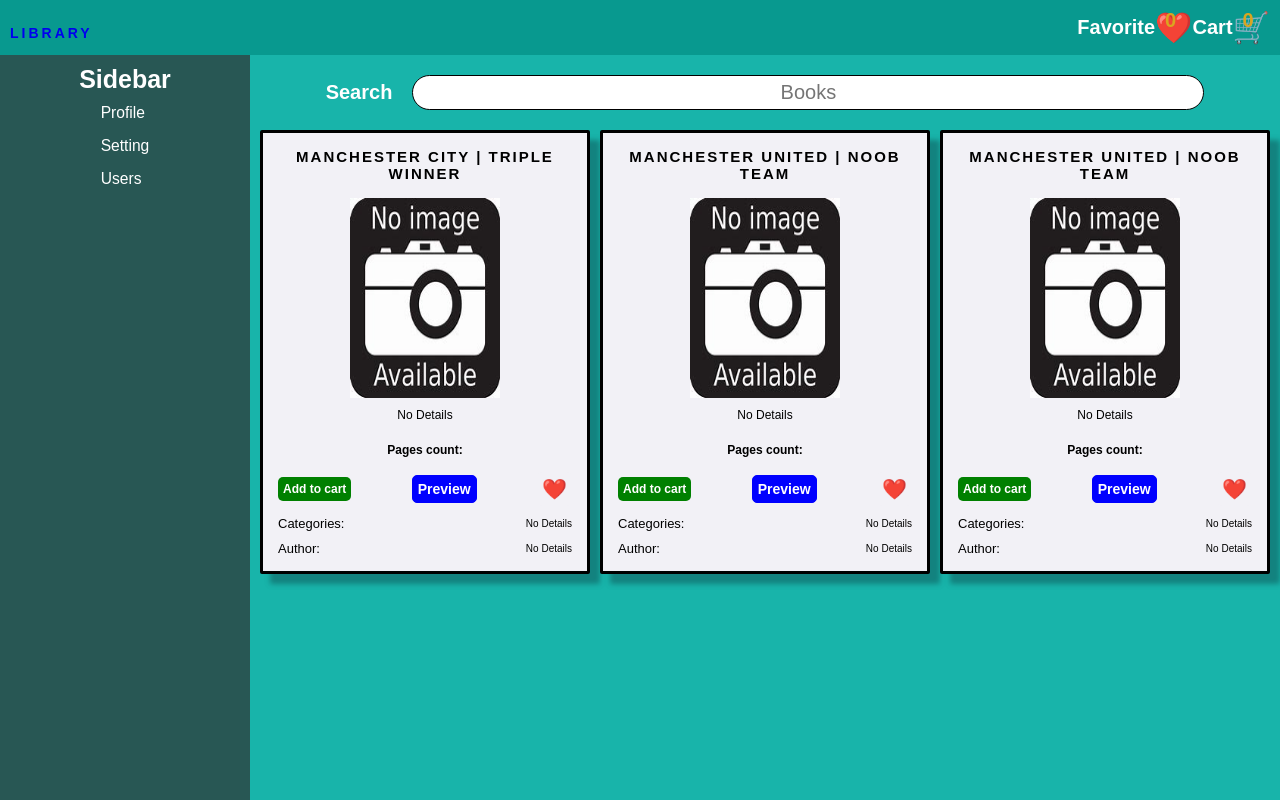
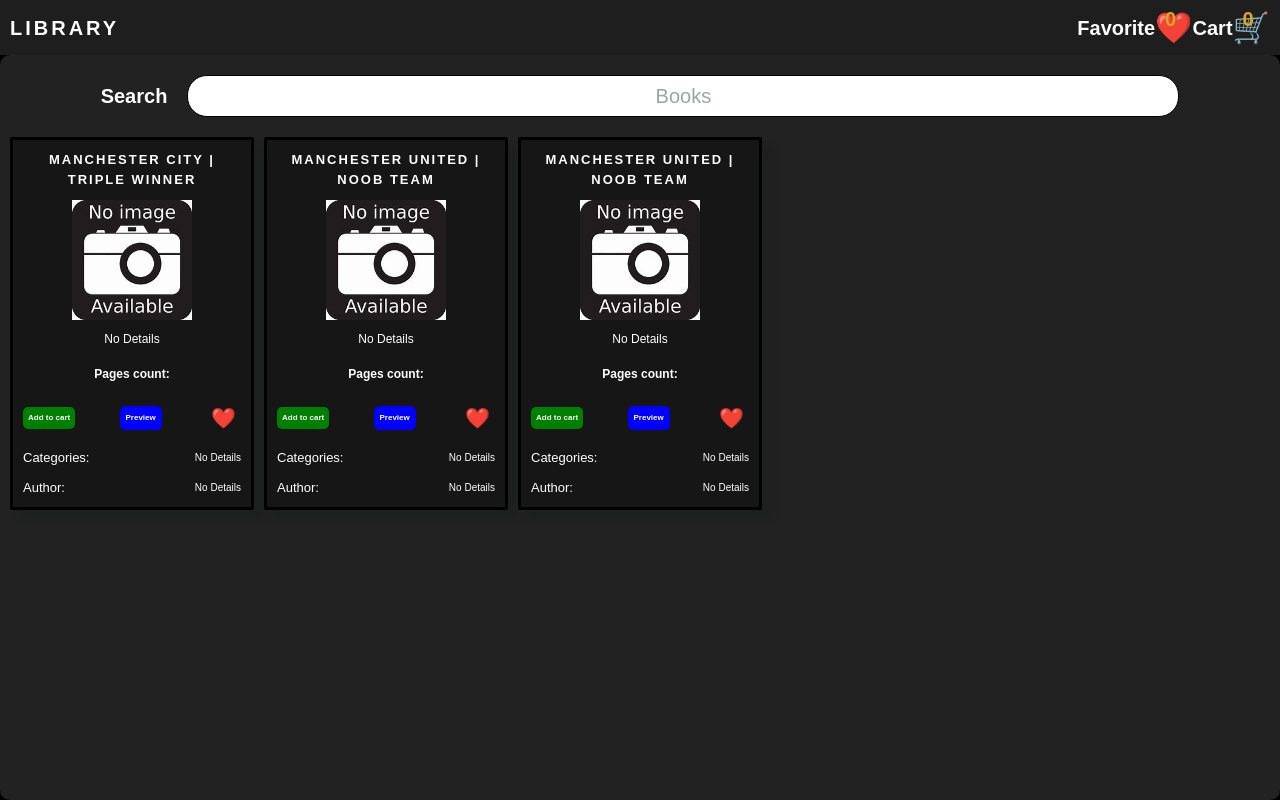
Before and after one commit to thanak81/Library, a React (Vite) app: page / in a window 1280 px wide. Built offline with nearby package versions, Linux system fonts and the light colour scheme.

Commit message:
Library V5

```diff
--- a/index.html
+++ b/index.html
@@ -5,6 +5,7 @@
     <link rel="icon" type="image/svg+xml" href="/vite.svg" />
     <meta name="viewport" content="width=device-width, initial-scale=1.0" />
     <title>Vite + React</title>
+    <script src="https://cdn.tailwindcss.com"></script>
   </head>
   <body>
     <div id="root"></div>
--- a/package.json
+++ b/package.json
@@ -10,6 +10,7 @@
     "preview": "vite preview"
   },
   "dependencies": {
+    "@fortawesome/react-fontawesome": "^0.2.0",
     "react": "^18.2.0",
     "react-dom": "^18.2.0"
   },
--- a/src/App.jsx
+++ b/src/App.jsx
@@ -37,7 +37,6 @@
     }
   });
   const [title, setTitle] = useState("Home | Library");
-
   useEffect(()=>{
     localStorage.setItem('addtoCart',JSON.stringify(addtoCart))
     localStorage.setItem('favorite',JSON.stringify(favorite))
@@ -111,12 +110,23 @@
   //   }
   //   fetchData();
   // },[])
+  const [selectedBook,setSelectedBook] = useState(null)
+  const [openModal, setOpenModal] = useState(false);
 
+
+  function expandModal(book){
+    setSelectedBook(book);
+    setOpenModal(true)
+  }
+  function closeModal(){
+    setSelectedBook(null)
+    setOpenModal(false)
+  }
   return (
     <>
       <div className="container">
         <Header favorite={favorite} addtoCart={addtoCart} />
-        <Sidebar />
+        {/* <Sidebar /> */}
         <Routes>
           <Route
             path="/"
@@ -140,6 +150,11 @@
                     Checker={Checker}
                     favorite={favorite}
                     addToCart={addToCart}
+                    openModal={openModal}
+                    setOpenModal={setOpenModal}
+                    selectedBook={selectedBook}
+                    expandModal={expandModal}
+                    closeModal={closeModal}
                   />
                 }
               />
--- a/src/Components/Header.jsx
+++ b/src/Components/Header.jsx
@@ -23,7 +23,7 @@
 
 function Title() {
     return(
-        <div className="header-library"><Link to="/">LIBRARY</Link></div>
+        <div ><Link to="/" className="header-library">LIBRARY</Link></div>
     )
 }
 
--- /dev/null
+++ b/src/Components/Modals.jsx
@@ -0,0 +1,61 @@
+import React from "react";
+import { useState } from "react";
+import image from "../noimage.jpg";
+
+function Modals({ openModal, onClose, selectedBook, closeModal }) {
+  console.log(selectedBook);
+  if (!openModal) return null;
+
+  let thumbnails =
+    selectedBook.volumeInfo.imageLinks &&
+    selectedBook.volumeInfo.imageLinks.smallThumbnail;
+  let title = selectedBook.volumeInfo.title;
+  let author = selectedBook.volumeInfo.authors;
+  let categories = selectedBook.volumeInfo.categories;
+  let pageCount = selectedBook.volumeInfo.pageCount;
+  let preview = selectedBook.volumeInfo.previewLink;
+  let subtitles = selectedBook.volumeInfo.subtitle;
+  let none = "No Details";
+  return (
+    <div className="overlay">
+      <div className="modalContainer" key={selectedBook.volumeInfo.id}>
+        <img
+          src={!thumbnails ? image : thumbnails}
+          alt={title}
+          onError={({ e }) => {
+            e.onerror = null;
+            e.src = image;
+          }}
+          className="modal-img"
+        />
+        <div className="modalRight">
+          <p className="closeBtn" onClick={closeModal}>
+            X
+          </p>
+          <div className="modal-content">
+            <p className="modal-title">{title}</p>
+            <p className="modal-subname">
+              <span>Author: </span>
+              <span>{author}</span>
+            </p>
+            <p className="modal-subname">
+              <span>Categories: </span>
+              <span>{categories}</span>
+            </p>
+            <p className="modal-subname">
+              <span>Pages Count: </span>
+              <span>{pageCount}</span>
+            </p>
+            <div className="summary-title">Summary</div>
+            <div className="modal-paragraph">{!selectedBook.searchInfo?"No Summary":selectedBook.searchInfo?.textSnippet}</div>
+            <a className="preview-link modal-preview-link" href={preview} target="_blank" rel="noreferrer">
+                Read
+            </a>
+          </div>
+        </div>
+      </div>
+    </div>
+  );
+}
+
+export default Modals;
--- a/src/Pages/FavoritePages.jsx
+++ b/src/Pages/FavoritePages.jsx
@@ -3,7 +3,6 @@
 
 
 function FavoritePage({favorite,handleRemove,setFavorite,setTitle,title}) {
-  console.log("Favorite pAGES")
   const [sortBy,setSortBy] = useState("input")
   const [validation,setValidation] = useState(false)
 
--- a/src/Pages/HomePages/Card.jsx
+++ b/src/Pages/HomePages/Card.jsx
@@ -1,6 +1,7 @@
 import { useEffect } from "react";
 import image from "../../noimage.jpg";
 import PropTypes from "prop-types";
+import Modals from "../../Components/Modals";
 
 export default function Card({
   favorite,
@@ -11,7 +12,12 @@
   Checker,
   addToCart,
   addtoCart,
-  setaddtoCart
+  setaddtoCart,
+  openModal,
+  setOpenModal,
+  selectedBook,
+  expandModal,
+  closeModal
 }) {
   console.log("card")
 
@@ -45,7 +51,7 @@
             <div className="preview-heart">
               {Checker(addtoCart, book.id) ? (
                 <button
-                  className="btn add-to-card"
+                  className="btn add-to-card remove"
                   onClick={() => handleRemove(addtoCart, book.id,setaddtoCart)}
                 >
                   Remove from cart
@@ -59,20 +65,21 @@
                 </button>
               )}
 
-              <a
+              {/* <a
                 className="preview-link"
                 rel="noopener noreferrer"
                 target="_blank"
-                href={preview}
+                href={<Modals openModal={openModal}/>}
               >
                 Preview
-              </a>
+              </a> */}
+              <button className="preview-link" onClick={()=> expandModal(book)}>Preview</button>
               {Checker(favorite, book.id) ? (
-                <button onClick={() => handleRemove(favorite, book.id,setFavorite)}>
+                <button className="heart-btn" onClick={() => handleRemove(favorite, book.id,setFavorite)}>
                   💔
                 </button>
               ) : (
-                <button onClick={() => handleLiked(book)}>❤️</button>
+                <button className="heart-btn" onClick={() => handleLiked(book)}>❤️</button>
               )}
             </div>
             <div className="type">
@@ -86,6 +93,7 @@
           </div>
         );
       })}
+      <Modals openModal={openModal} selectedBook={selectedBook} closeModal={closeModal}/>
     </>
   );
 }
--- a/src/index.css
+++ b/src/index.css
@@ -6,21 +6,25 @@
     font-size: 62.5%;
 }
 
+body{
+    background-color: black;
+
+}
 .container{
     display: grid;
     grid-template-columns:250px auto;
     grid-template-rows: 55px 60px auto;
     grid-template-areas:
-        "header header"
-        "sidebar main"
-        "sidebar main";
-    width: 100vw;
+        "header header header"
+        "main main main"
+        "main main main";
     height: 100vh;
+    max-width: 100%;
 }
 
 
 .header{
-    background-color: #08998f;
+    background-color: #1E1E1E;
     color: white;
     padding: 1rem;
     text-align: center;
@@ -32,7 +36,9 @@
 }
 
 .header-library{
-    font-size: 3rem;
+    color: white;
+    font-weight: bold;
+    font-size: 2rem;
     letter-spacing: 3px;
 }
 
@@ -56,10 +62,11 @@
 }
 
 .sidebar{
+    border-radius: 10px;
     font-size: 4rem;
-    background-color: #285754;
+    background-color: #121212;
     color: white;
-    padding: 10px;
+    padding: 20px;
     display: flex;
     flex-direction: column;
     align-items: center;
@@ -67,6 +74,7 @@
     gap: 10px;
     grid-area: sidebar;
 }
+
 .options{
     display: flex;
     flex-direction: column;
@@ -74,54 +82,45 @@
 }
 
 .content{
+    border-radius: 10px;
     display: flex;
     flex-direction: column;
     grid-area: main;
     font-size: 4rem;
-    background-color: #18b4aa;
+    background-color: #222222;
     color: white;
     padding: 10px;
     gap: 10px;
 }
 
-@media screen and (max-width:800px) {
-    .container{
-    grid-template-areas:
-    "header header"
-    "sidebar sidebar"
-    "main main";
-    }
-    .sidebar{
-        flex-direction: row;
-        gap: 25px;
-        justify-content: space-between;
-    }
-    .options{
-        flex-direction: row;
-        justify-content: center;
+.summary-title{
+    font-weight: bold;
+    font-size: 1.5rem;
+}
 
-    }
+
+.heart-btn{
+    background-color: #161616;
 }
 
 .content-grid{
     display: grid;
-    grid-template-columns: repeat(auto-fill,minmax(250px,1fr));
-    grid-auto-rows:minmax(250px,auto);
+    grid-template-columns: repeat(auto-fill,minmax(215px,1fr));
     gap: 10px;
     word-break: break-all;
 }
 .card{
     border-radius: 2px;
     border: 2px solid white;
-    box-shadow: 10px 10px 5px 0px rgba(17,114,112,0.75);
+    box-shadow: 10px 10px 5px 0px rgba(29, 31, 31, 0.75);
     display: flex;
     flex-direction: column;
-    padding: 15px;
+    padding: 10px;
     gap: 10px;
     color: black;
-    background-color: #f2f1f6 ;
+    background-color: #161616 ;
     border: 3px solid black;
-
+    color: white;
 }
 
 .card:hover{
@@ -133,11 +132,11 @@
     text-align: center;
     text-transform: uppercase;
     font-weight: bold;
-    font-size: 1.5rem;
     letter-spacing: 2px;
     word-break:normal;
     z-index: 1;
     margin-bottom: -10px;
+    font-size: 1.3rem;
 }
 
 .card .desc{
@@ -170,8 +169,7 @@
     font-size: 1rem;
 }
 img{
-    width:150px;
-    height: 200px;
+    height: 120px;
     margin: 0 auto;
 }
 
@@ -186,12 +184,72 @@
     background-color: blue;
     color: white;
     font-weight: bold;
+    font-size: 0.8rem;
+    z-index: 1;
 }
 
 .preview-link:hover{
     background-color: tomato;
 }
+.overlay{
+    position: fixed;
+    height: 100%;
+    width: 100%;
+    z-index: 1;
+}
+.modalContainer{
+    max-width: 800px;
+    width: 100%;
+    position: fixed;
+    top: 40%;
+    left: 50%;
+    transform: translate(-50%,-50%);
+    display: flex;
+    background-color: #161616;
+    box-shadow: 0px 0px 18px 0px rgba(0,0,0,0.85);
+}
+.modal-img{
+    object-fit: cover;
+    height: 250px;
+}
+.modalRight{
+    width: 100%;
+}
+.closeBtn{
+    position: fixed;
+    top: 2px;
+    right: 8px;
+    font-size: 1.5rem;
+    cursor: pointer;
+}
 
+.modal-content{
+    font-size: 2rem;
+    display: flex;
+    flex-direction: column;
+    justify-content: center;
+    text-align: center;
+    padding: 1rem 1.2rem;
+}
+.modal-title{
+    font-size: 3rem;
+    text-transform: uppercase;
+    font-weight: bold;
+}
+.modal-subname{
+    display: flex;
+    justify-content: space-between;
+    font-size: 2rem;
+    font-weight: bold;
+}
+
+.modal-preview-link{
+    font-size: 1.4rem;
+    cursor: pointer;
+}
+.modal-paragraph{
+    padding: 15px;
+}
 .input{
     width: 100%;
     display: flex;
@@ -252,7 +310,7 @@
 .btn{
     background-color: green;
     color:white;
-    font-size: 1.2rem;
+    font-size: 0.8rem;
 }
 
 .no-favorite{
@@ -295,3 +353,45 @@
     display: flex;
     width: 60%;
 }
+
+.remove{
+    background-color: red;
+}
+
+
+@media screen and (max-width:800px) {
+    .container{
+        grid-template-columns: repeat(auto-fill,minmax(250px,1fr));
+    grid-template-areas:
+    "header header"
+    /* "sidebar sidebar" */
+    "main main";
+    }
+    /* .sidebar{
+        flex-direction: row;
+        gap: 25px;
+        justify-content: space-between;
+    } */
+    .options{
+        flex-direction: row;
+        justify-content: center;
+
+    }
+    .modal-img{
+    }
+    .modal-title{
+        font-size: 2rem;
+    }
+}
+
+@media screen and (max-width:600px) {
+    .modal-content{
+        font-size: 1.8rem;
+    }
+    .modal-title{
+        font-size: 1.4rem;
+    }
+    .modal-img{
+        height: 230px;
+    }
+}
```
Also changed, not shown: src/Components/Sidebar.jsx (line endings or trailing spaces), 1 other file (tests, documents, lock files or other folders).
